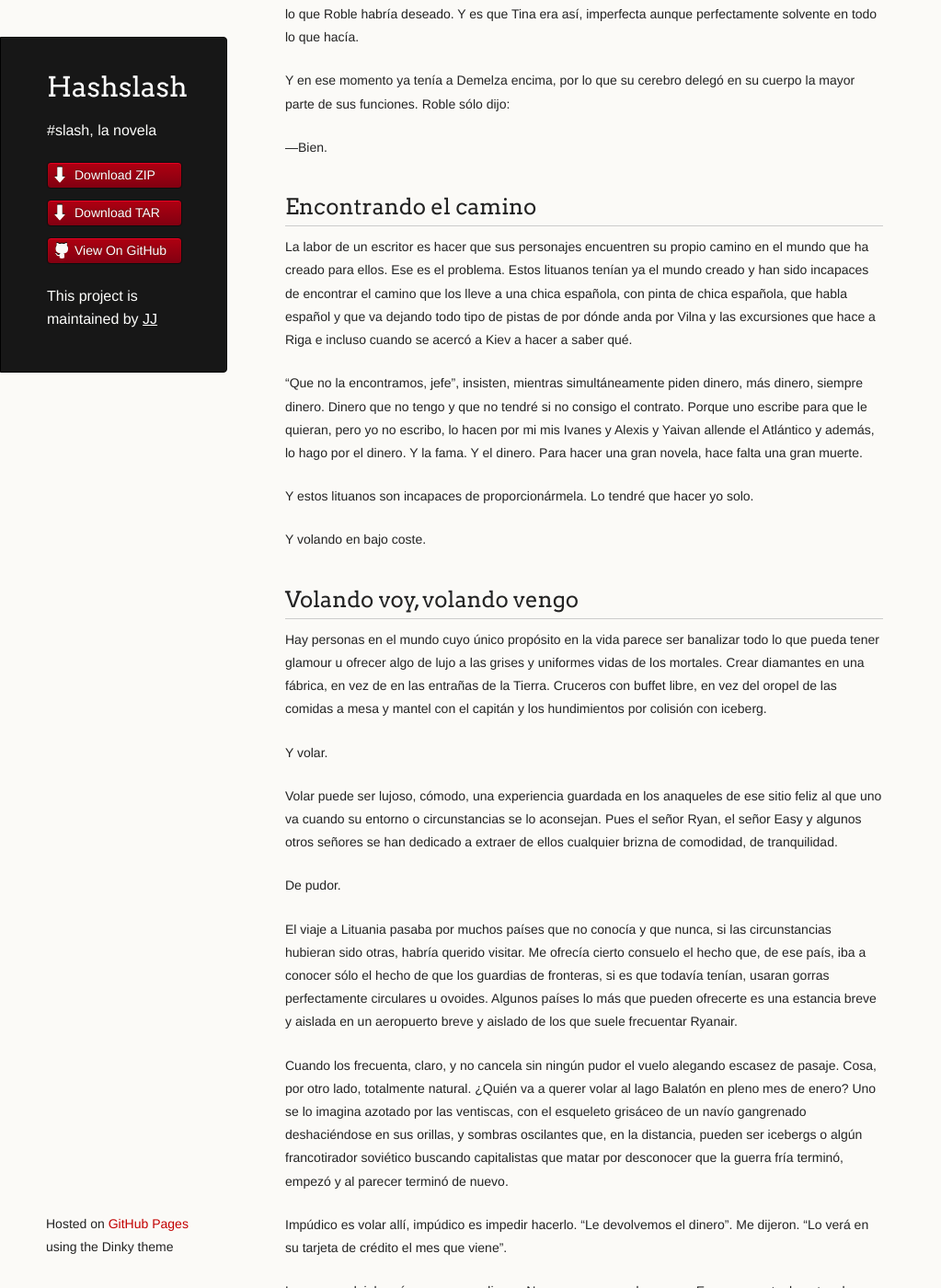
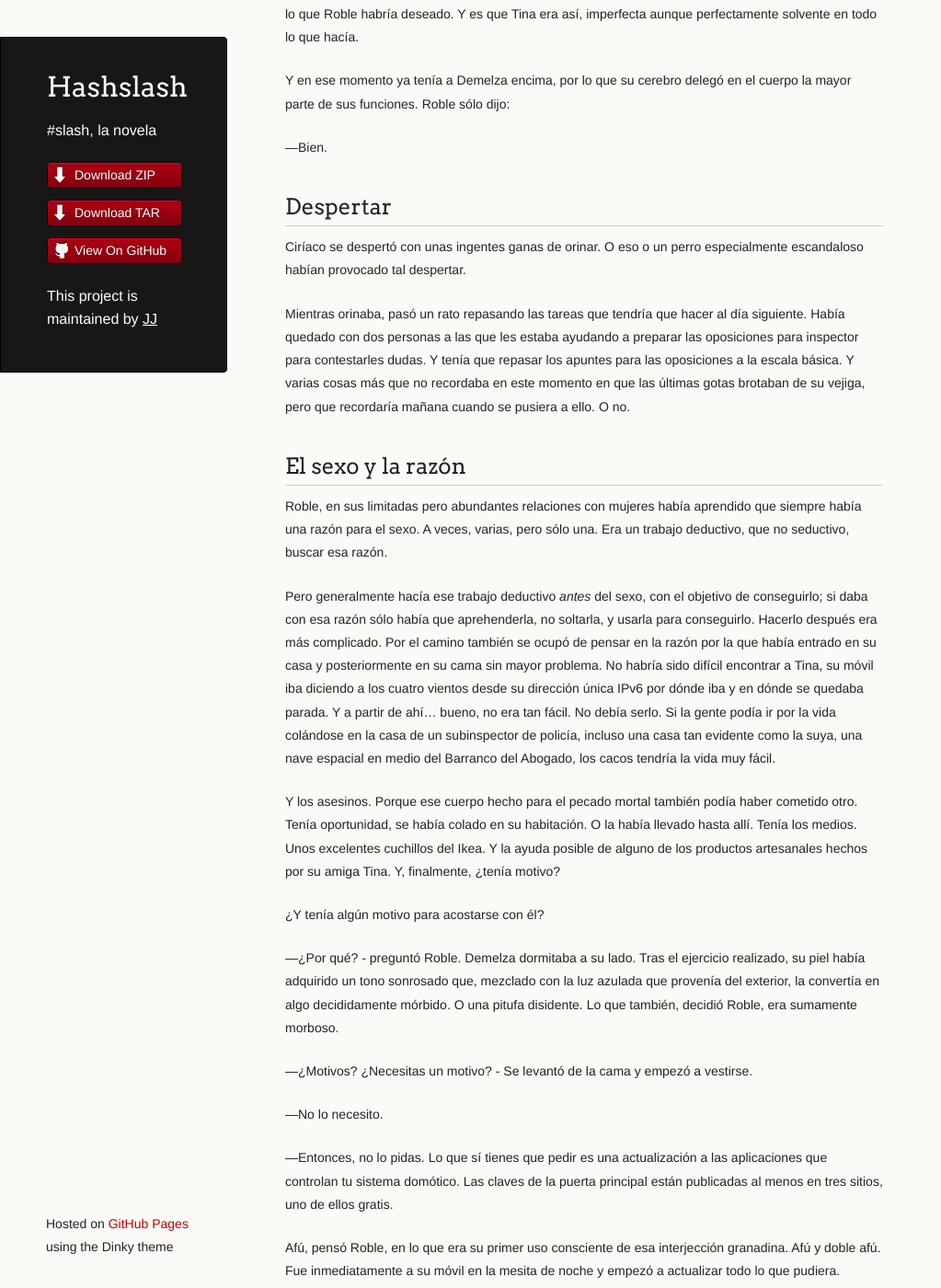
Before and after one commit to JJ/HashSlash, a Jekyll site: the page built from texto/HashSlash.md, in a window 1280 px wide and 1400 px high, scrolled down 32508 px. Shown: the whole window at 92% size, without its empty margins (0-1023 px from the left). Built offline with Jekyll 4.4.1, drawn with Linux system fonts in a browser that asks for light colours; some of the changed text lies outside the part shown.

Commit message:
Sync texto/HashSlash.md from master to gh-pages

```diff
--- a/texto/HashSlash.md
+++ b/texto/HashSlash.md
@@ -1686,9 +1686,73 @@ de lo que Roble habría deseado. Y es que Tina era así, imperfecta
 aunque perfectamente solvente en todo lo que hacía.
 
 Y en ese momento ya tenía a Demelza encima, por lo que su cerebro
-delegó en su cuerpo la mayor parte de sus funciones. Roble sólo dijo:
+delegó en el cuerpo la mayor parte de sus funciones. Roble sólo dijo:
 
 —Bien.
+
+## Despertar
+
+Ciríaco se despertó con unas ingentes ganas de orinar. O eso o un
+perro especialmente escandaloso habían provocado tal despertar.
+
+Mientras orinaba, pasó un rato repasando las tareas que tendría que
+hacer al día siguiente. Había quedado con dos personas a las que les
+estaba ayudando a preparar las oposiciones para inspector para
+contestarles dudas. Y tenía que repasar los apuntes para las
+oposiciones a la escala básica. Y varias cosas más que no recordaba en
+este momento en que las últimas gotas brotaban de su vejiga, pero que
+recordaría mañana cuando se pusiera a ello. O no.
+
+## El sexo y la razón
+
+Roble, en sus limitadas pero abundantes relaciones con mujeres había
+aprendido que siempre había una razón para el sexo. A veces, varias,
+pero sólo una. Era un trabajo deductivo, que no seductivo, buscar esa
+razón.
+
+Pero generalmente hacía ese trabajo deductivo *antes* del sexo, con el objetivo
+de conseguirlo; si daba con esa razón sólo había que aprehenderla, no
+soltarla, y usarla para conseguirlo. Hacerlo después era más
+complicado. Por el camino también se ocupó de pensar en la razón por
+la que había entrado en su casa y posteriormente en su cama sin mayor
+problema. No habría sido difícil encontrar a Tina, su móvil iba
+diciendo a los cuatro vientos desde su dirección única IPv6 por dónde
+iba y en dónde se quedaba parada. Y a partir de ahí... bueno, no era
+tan fácil. No debía serlo. Si la gente podía ir por la vida colándose
+en la casa de un subinspector de policía, incluso una casa tan evidente como la suya,
+una nave espacial en medio del Barranco del Abogado, los cacos tendría
+la vida muy fácil.
+
+Y los asesinos. Porque ese cuerpo hecho para el pecado mortal también
+podía haber cometido otro. Tenía oportunidad, se había colado en su
+habitación. O la había llevado hasta allí. Tenía los medios. Unos
+excelentes cuchillos del Ikea. Y la ayuda posible de alguno de los
+productos artesanales hechos por su amiga Tina. Y, finalmente, ¿tenía
+motivo?
+
+¿Y tenía algún motivo para acostarse con él?
+
+—¿Por qué? - preguntó Roble. Demelza dormitaba a su lado. Tras el
+ejercicio realizado, su piel había adquirido un tono sonrosado que,
+mezclado con la luz azulada que provenía del exterior, la convertía en
+algo decididamente mórbido. O una pitufa disidente. Lo que también,
+decidió Roble, era sumamente morboso.
+
+—¿Motivos? ¿Necesitas un motivo? - Se levantó de la cama y empezó a
+vestirse.
+
+—No lo necesito.
+
+—Entonces, no lo pidas. Lo que sí tienes que pedir es una
+actualización a las aplicaciones que controlan tu sistema
+domótico. Las claves de la puerta principal están publicadas al menos
+en tres sitios, uno de ellos gratis.
+
+Afú, pensó Roble, en lo que era su primer uso consciente de esa
+interjección granadina. Afú y doble afú. Fue inmediatamente a su móvil
+en la mesita de noche y empezó a actualizar todo lo que pudiera.
+
+—Nos veremos pronto. - oyó que decía según salía.
 
 ## Encontrando el camino
 
```
